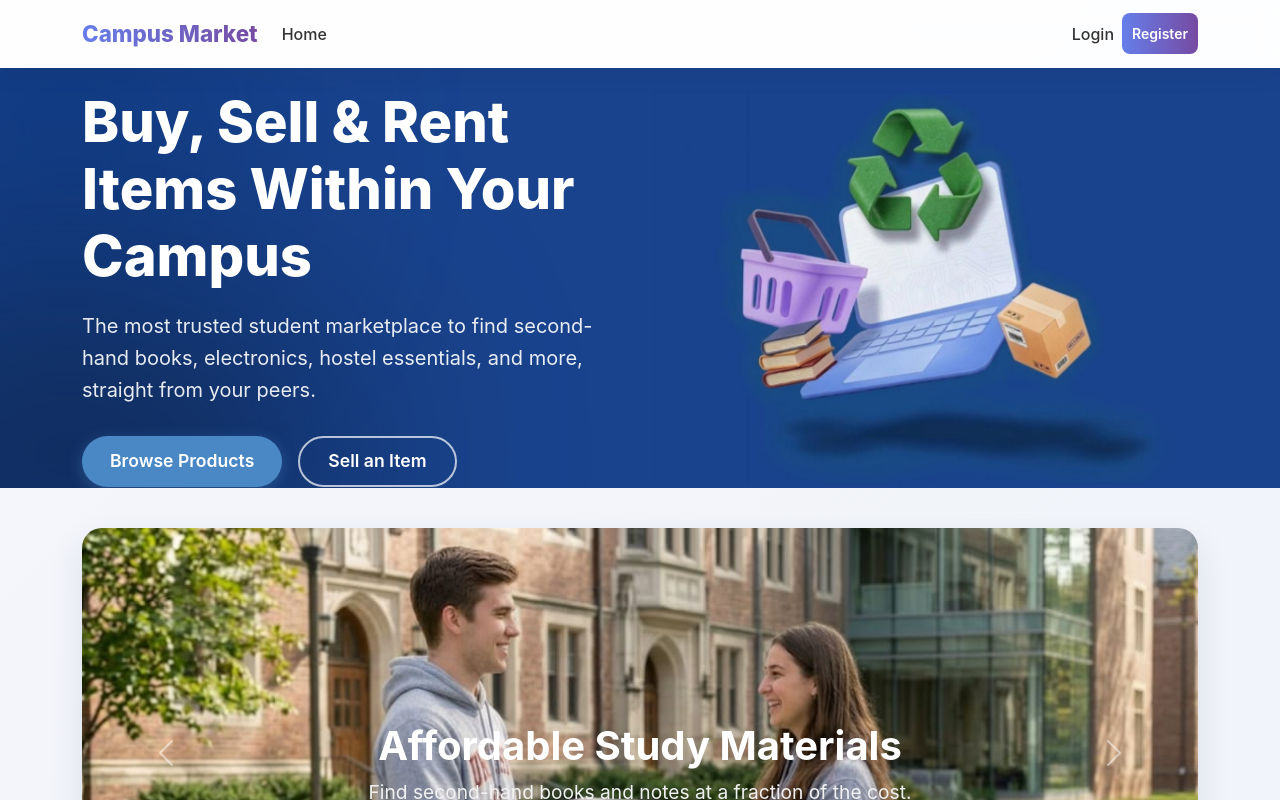
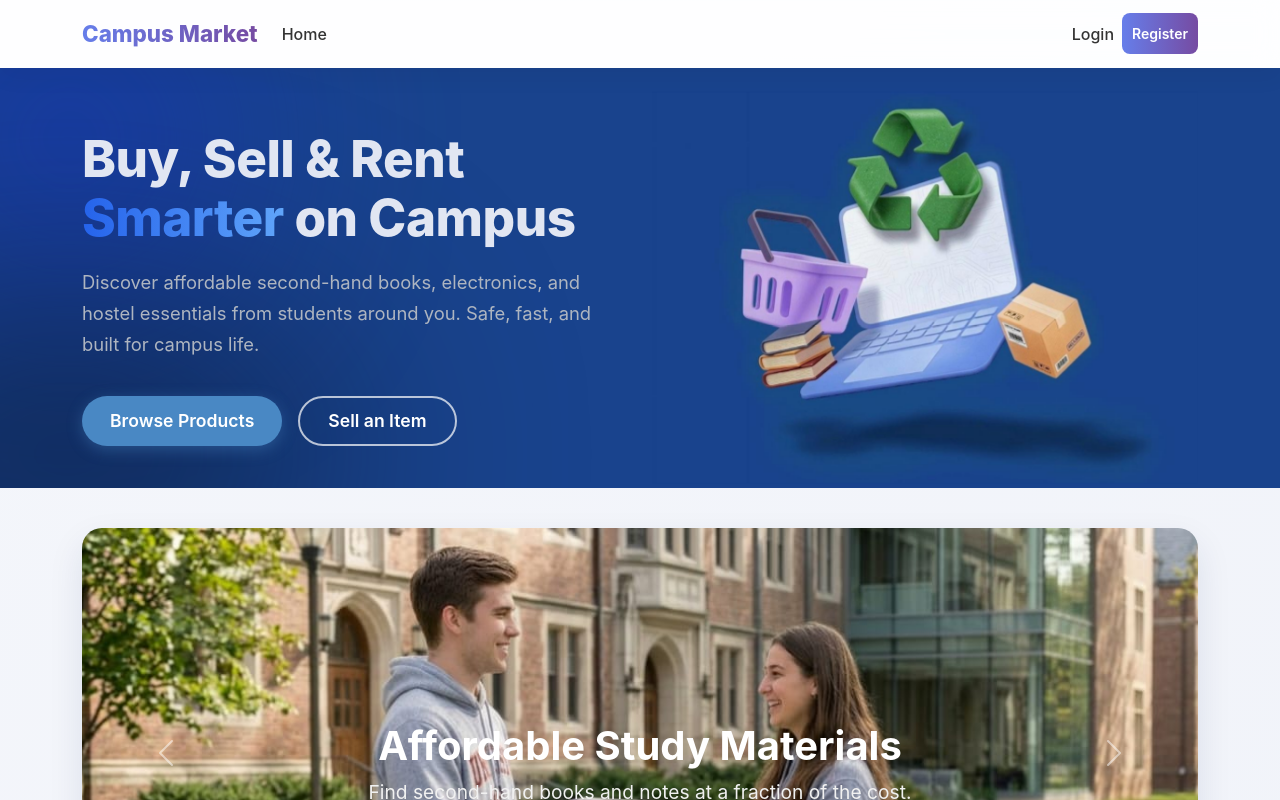
Before and after one commit to GOKULLSS/Academic-Resource-sharing-platform, a React (Vite) app in the folder client/: page / in a window 1280 px wide. Shown: the top 800 px of the page. Built offline with nearby package versions, Linux system fonts and the light colour scheme; no server answers.

Commit message:
text style added

```diff
--- a/client/src/components/Navbar.css
+++ b/client/src/components/Navbar.css
@@ -87,7 +87,7 @@
 /* ========================= */
 
 .logout-btn {
-  background: linear-gradient(90deg, #ff6a6a, #ff4b4b);
+  background: linear-gradient(2deg, #173f84, #5e4bff);
   border: none;
   border-radius: 12px;
   padding: 6px 14px;
@@ -97,5 +97,5 @@
 
 .logout-btn:hover {
   transform: translateY(-2px);
-  box-shadow: 0 8px 20px rgba(255, 75, 75, 0.4);
+  box-shadow: 0 8px 20px rgba(70, 69, 69, 0.4);
 }
--- a/client/src/pages/Home.css
+++ b/client/src/pages/Home.css
@@ -40,7 +40,7 @@ body {
 .blur1 {
   width: 300px;
   height: 300px;
-  background: #063073;
+  background: #1630c2;
   top: -80px;
   left: -80px;
 }
@@ -73,18 +73,30 @@ body {
 }
 
 .hero-title {
-  font-size: 3.5rem;
+  font-size: 3.2rem;
   font-weight: 800;
+  line-height: 1.15;
+  letter-spacing: -0.5px;
   margin-bottom: 20px;
-  line-height: 1.2;
+  color: #e1e6f2;
+}
+
+/* Gradient highlight word */
+
+.highlight {
+  background: linear-gradient(90deg, #2563eb, #60a5fa);
+  -webkit-background-clip: text;
+  background-clip: text;
+  -webkit-text-fill-color: transparent;
 }
 
 .hero-subtitle {
-  font-size: 1.25rem;
-  opacity: 0.9;
-  margin-bottom: 30px;
-  max-width: 600px;
-  line-height: 1.6;
+  font-size: 1.15rem;
+  color: #aeb5c0;
+  line-height: 1.7;
+  max-width: 520px;
+  margin-bottom: 35px;
+  font-weight: 400;
 }
 
 /* Hero Image & Animation */
@@ -381,6 +393,7 @@ body {
   scrollbar-width: thin;
   -ms-overflow-style: none;
   scrollbar-color: var(--primary-medium) transparent;
+  padding-left: 80px;
 }
 
 .category-bar:hover {
--- a/client/src/pages/Home.jsx
+++ b/client/src/pages/Home.jsx
@@ -99,9 +99,13 @@ const Home = () => {
         <Container className="hero-content">
           <Row className="align-items-center">
             <Col lg={6} className="mb-5 mb-lg-0">
-              <h1 className="hero-title">Buy, Sell & Rent Items Within Your Campus</h1>
+              <h1 className="hero-title">
+                Buy, Sell & Rent <span className="highlight">Smarter</span> on Campus
+              </h1>
+
               <p className="hero-subtitle">
-                The most trusted student marketplace to find second-hand books, electronics, hostel essentials, and more, straight from your peers.
+                Discover affordable second-hand books, electronics, and hostel essentials
+                from students around you. Safe, fast, and built for campus life.
               </p>
               <div className="d-flex flex-wrap gap-3">
                 <Button className="btn-primary-custom" onClick={handleScrollToProducts}>
```
